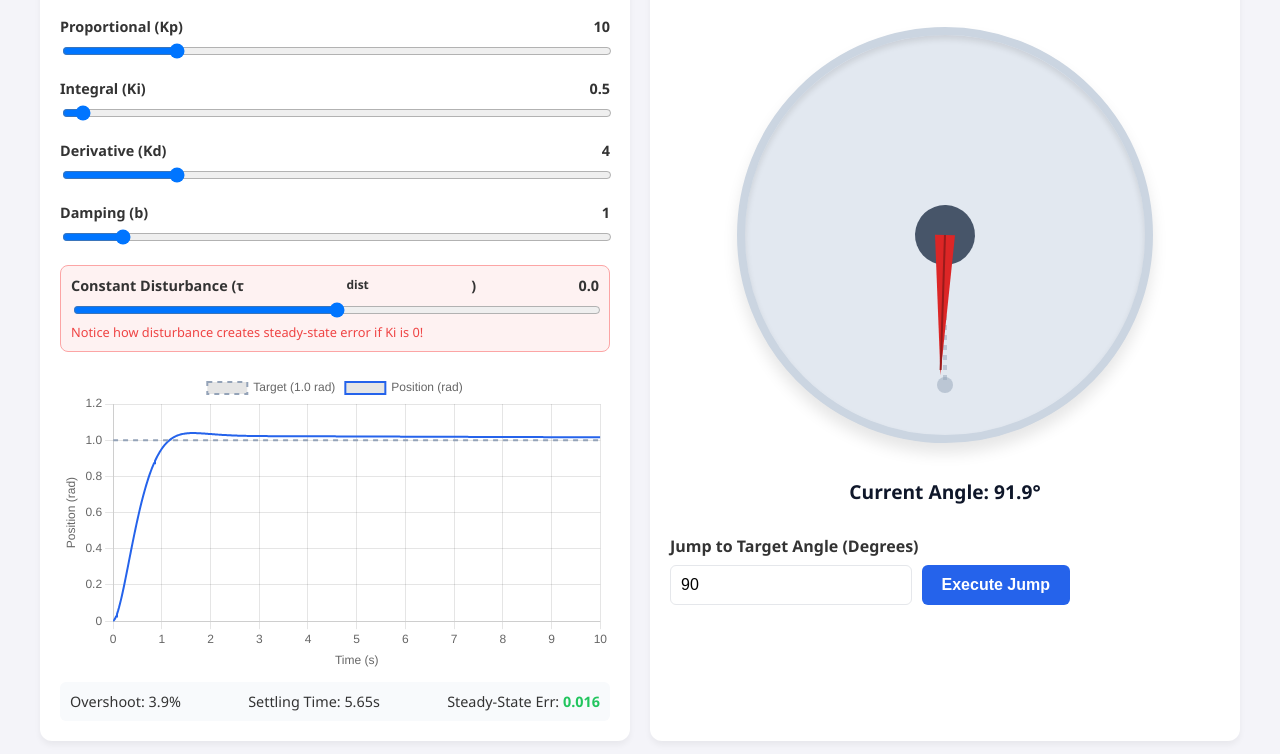
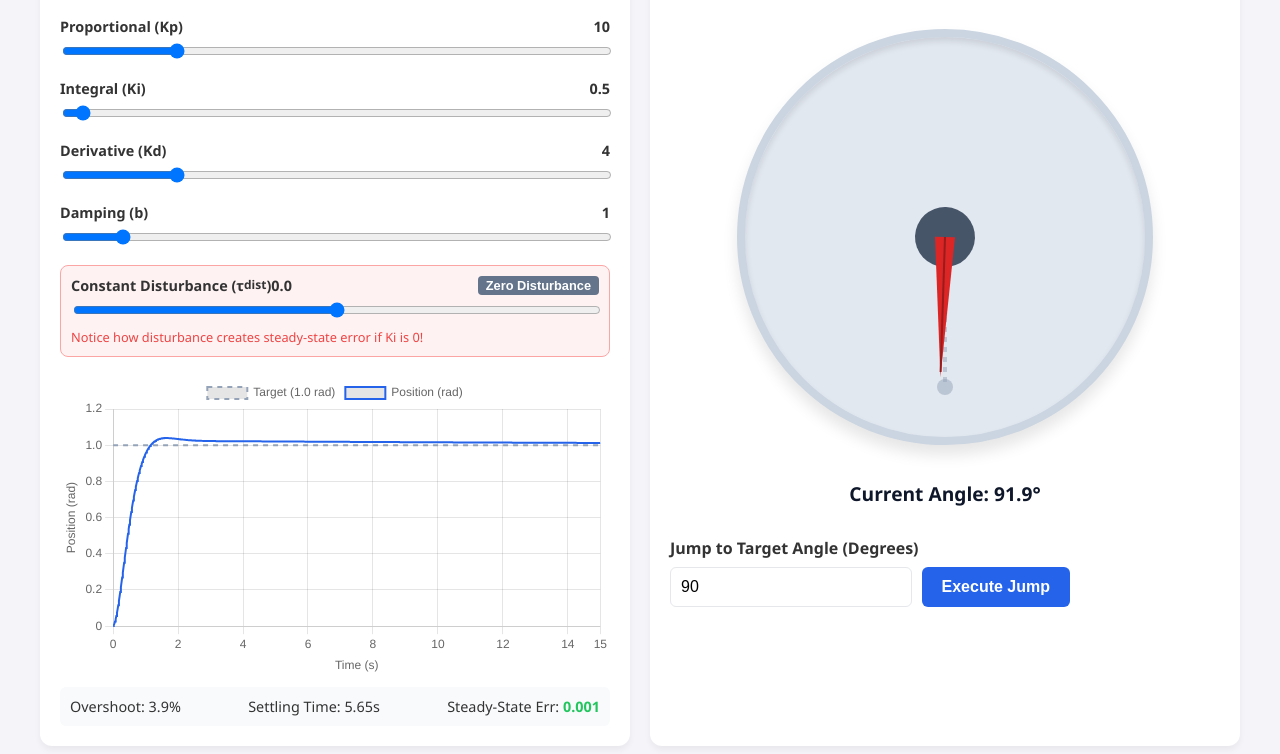
Before and after one commit to mmax1406/pid-control-sandbox, a plain HTML site: page index.html in a window 1280 px wide. Shown: the part 130-884 px from the top of the page. Drawn offline with nearby package versions, Linux system fonts and the light colour scheme.

Commit message:
Fix a bug

```diff
--- a/index.html
+++ b/index.html
@@ -103,6 +103,13 @@
             transition: background 0.2s;
         }
         button:hover { background-color: #1d4ed8; }
+        .btn-reset {
+            background-color: #64748b;
+            padding: 2px 8px;
+            font-size: 0.8em;
+            border-radius: 4px;
+        }
+        .btn-reset:hover { background-color: #475569; }
         .live-stats {
             margin-top: 15px;
             font-size: 1.2em;
@@ -147,9 +154,12 @@
                 <input type="range" id="b" min="0" max="10" step="0.1" value="1">
             </div>
             <div class="control-group disturbance-highlight">
-                <label>Constant Disturbance (&tau;<sub>dist</sub>) <span id="valDist">0.0</span></label>
+                <div style="display: flex; justify-content: space-between; align-items: center; margin-bottom: 5px;">
+                    <label style="margin: 0;">Constant Disturbance (&tau;<sub>dist</sub>) <span id="valDist">0.0</span></label>
+                    <button id="btnResetDist" class="btn-reset">Zero Disturbance</button>
+                </div>
                 <input type="range" id="dist" min="-10" max="10" step="0.5" value="0">
-                <div style="font-size:0.8em; color: #ef4444;">Notice how disturbance creates steady-state error if Ki is 0!</div>
+                <div style="font-size:0.8em; color: #ef4444; margin-top: 5px;">Notice how disturbance creates steady-state error if Ki is 0!</div>
             </div>
 
             <div class="graph-container">
@@ -189,6 +199,7 @@
         const elKd = document.getElementById('kd');
         const elB = document.getElementById('b');
         const elDist = document.getElementById('dist');
+        const btnResetDist = document.getElementById('btnResetDist');
 
         // Update labels and params
         function updateParams() {
@@ -209,9 +220,15 @@
 
         [elKp, elKi, elKd, elB, elDist].forEach(el => el.addEventListener('input', updateParams));
 
+        btnResetDist.addEventListener('click', () => {
+            elDist.value = 0;
+            updateParams();
+        });
+
         // --- GRAPH ENGINE ---
         let stepChart;
         const ctxGraph = document.getElementById('stepGraph').getContext('2d');
+        const plotTime = 15; // Plot out to 15 seconds
 
         function initGraph() {
             stepChart = new Chart(ctxGraph, {
@@ -227,7 +244,7 @@
                     maintainAspectRatio: false,
                     animation: false,
                     scales: {
-                        x: { type: 'linear', title: { display: true, text: 'Time (s)' }, min: 0, max: 10 },
+                        x: { type: 'linear', title: { display: true, text: 'Time (s)' }, min: 0, max: plotTime },
                         y: { title: { display: true, text: 'Position (rad)' } }
                     }
                 }
@@ -248,13 +265,17 @@
             let settledTime = null;
             let isSettled = false;
 
-            for(let i=0; i<=1000; i++) {
+            // Run simulation out to 60 seconds to calculate TRUE steady state metrics
+            const simSteps = 6000;
+            const plotSteps = plotTime / dt;
+
+            for(let i=0; i<=simSteps; i++) {
                 let err = target - th;
                 integral += err * dt;
 
-                // Anti-windup for static graph (simple clamp)
-                if (integral > 50) integral = 50;
-                if (integral < -50) integral = -50;
+                // Anti-windup for static graph
+                if (integral > 100) integral = 100;
+                if (integral < -100) integral = -100;
 
                 let tau_pid = (params.kp * err) + (params.ki * integral) - (params.kd * w);
                 let tau_total = tau_pid + params.dist;
@@ -273,7 +294,8 @@
                     isSettled = false; settledTime = null;
                 }
 
-                if (i % 2 === 0) { // downsample for performance
+                // Only push data to the visible graph up to 'plotTime'
+                if (i <= plotSteps && i % 2 === 0) {
                     dataTarget.push({x: t, y: target});
                     dataPos.push({x: t, y: th});
                 }
@@ -284,7 +306,7 @@
             stepChart.data.datasets[1].data = dataPos;
             stepChart.update();
 
-            // Calculate Metrics
+            // Calculate Metrics based on the full 60-second simulation run
             let overshoot = 0;
             if (maxTh > target) {
                 overshoot = ((maxTh - target) / target) * 100;
@@ -293,7 +315,13 @@
             let finalError = Math.abs(target - th);
 
             document.getElementById('statOvershoot').innerText = `Overshoot: ${overshoot.toFixed(1)}%`;
-            document.getElementById('statSettling').innerText = `Settling Time: ${settledTime ? settledTime.toFixed(2) + 's' : '>10s'}`;
+
+            if (settledTime && settledTime < 60) {
+                document.getElementById('statSettling').innerText = `Settling Time: ${settledTime.toFixed(2)}s`;
+            } else {
+                document.getElementById('statSettling').innerText = `Settling Time: >60s`;
+            }
+
             document.getElementById('statError').innerHTML = `Steady-State Err: <strong style="color:${finalError > 0.03 ? '#ef4444' : '#22c55e'}">${finalError.toFixed(3)}</strong>`;
         }
 
@@ -308,7 +336,7 @@
             th: 0,
             w: 0,
             integral: 0,
-            targetTh: Math.PI / 2 // 90 deg default
+            targetTh: Math.PI / 2
         };
 
         let lastTime = performance.now();
@@ -316,19 +344,18 @@
         function drawMotor() {
             ctx.clearRect(0, 0, canvas.width, canvas.height);
 
-            // Draw Target Indicator (Ghost)
+            // Draw Target Indicator
             ctx.save();
             ctx.translate(cx, cy);
             ctx.rotate(animState.targetTh);
             ctx.beginPath();
             ctx.moveTo(0, 0);
             ctx.lineTo(radius, 0);
-            ctx.strokeStyle = 'rgba(148, 163, 184, 0.5)'; // dashed gray
+            ctx.strokeStyle = 'rgba(148, 163, 184, 0.5)';
             ctx.lineWidth = 4;
             ctx.setLineDash([5, 5]);
             ctx.stroke();
 
-            // Target Dot
             ctx.beginPath();
             ctx.arc(radius, 0, 8, 0, Math.PI*2);
             ctx.fillStyle = 'rgba(148, 163, 184, 0.5)';
@@ -340,13 +367,11 @@
             ctx.translate(cx, cy);
             ctx.rotate(animState.th);
 
-            // Central hub
             ctx.beginPath();
             ctx.arc(0, 0, 30, 0, Math.PI * 2);
             ctx.fillStyle = '#475569';
             ctx.fill();
 
-            // Pointer Arm
             ctx.beginPath();
             ctx.moveTo(0, -10);
             ctx.lineTo(radius - 10, 0);
@@ -355,35 +380,28 @@
             ctx.fillStyle = '#dc2626';
             ctx.fill();
 
-            // Arm accent
             ctx.beginPath();
             ctx.moveTo(0, 0);
             ctx.lineTo(radius - 15, 0);
             ctx.strokeStyle = '#991b1b';
             ctx.lineWidth = 2;
             ctx.stroke();
-
             ctx.restore();
 
-            // Current Angle Text Updates
+            // Text Updates
             let deg = (animState.th * 180 / Math.PI) % 360;
-            // Handle negative display cleanly
             if(deg <= -180) deg += 360 * Math.ceil(Math.abs(deg)/360);
-
             document.getElementById('currentAngleDisplay').innerText = `Current Angle: ${deg.toFixed(1)}°`;
         }
 
         function animate(time) {
-            // Calculate dt in seconds (cap at 0.05 to prevent instability on tab switch)
             let dt = (time - lastTime) / 1000;
             if (dt > 0.05) dt = 0.05;
             lastTime = time;
 
-            // Physics Integration (Euler)
             let err = animState.targetTh - animState.th;
             animState.integral += err * dt;
 
-            // Windup limit
             if(animState.integral > 100) animState.integral = 100;
             if(animState.integral < -100) animState.integral = -100;
 
```
